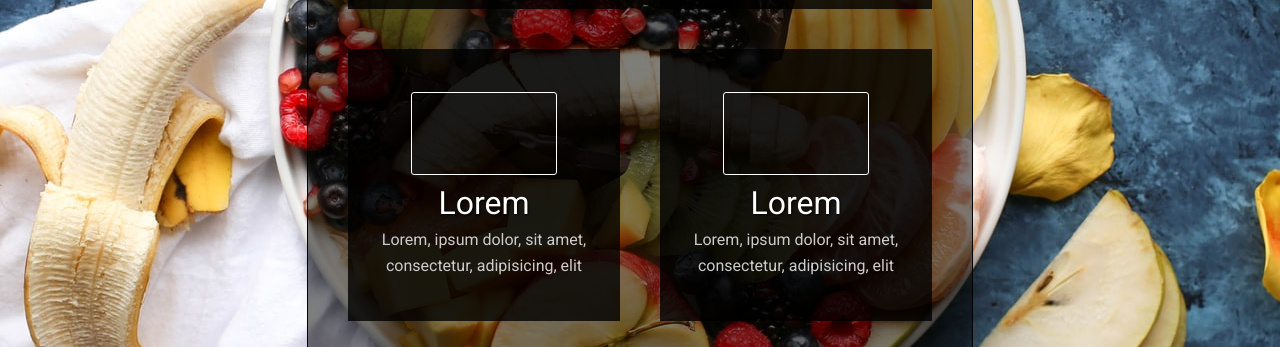
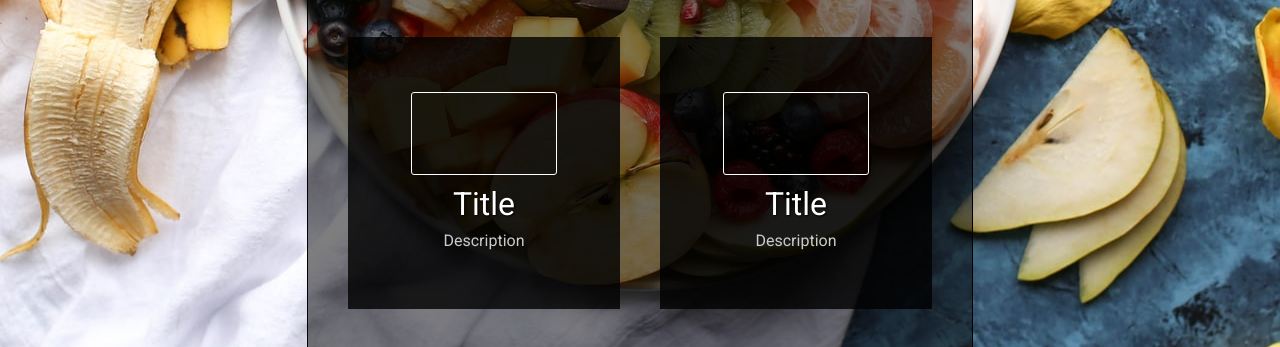
Before and after one commit to BeepBoopItsJoop/Restaurant, a website built with webpack: page dist/index.html in a window 1280 px wide. Shown: the part 559-906 px from the top of the page. Built offline with nearby package versions, Linux system fonts and the light colour scheme.

Commit message:
Menu generator finished

```diff
--- a/src/menu.js
+++ b/src/menu.js
@@ -1,17 +1,41 @@
+const generateMenu = () => {
+    const menuDiv = document.createElement('div')
+    menuDiv.classList.add('menu')
+    return menuDiv
+}
+
+const generateMenuItem = (title, desciption) => {
+        //  Creating elements
+    const menuItemDiv = document.createElement('div')
+    const itemImagePlaceholderDiv = document.createElement('div')
+    const itemContentDiv = document.createElement('div')
+    const itemTitleSpan = document.createElement('span')
+    const itemTextSpan= document.createElement('span')
+
+    // Adding classes
+    menuItemDiv.classList.add('menu-item')
+    itemImagePlaceholderDiv.classList.add('item-image-placeholder')
+    itemContentDiv.classList.add('item-content')
+    itemTitleSpan.classList.add('item-title')
+    itemTextSpan.classList.add('item-text')
+
+    // Setting text content
+    itemTitleSpan.innerText = title
+    itemTextSpan.innerText = desciption
+
+    // Appending
+    itemContentDiv.append(itemTitleSpan, itemTextSpan)
+    menuItemDiv.append(itemImagePlaceholderDiv, itemContentDiv)
+
+    return menuItemDiv
+}
+
 const container = document.querySelector('#content')
 
-// const menuDiv = document.createElement('div')
-// menuDiv.className = "menu"
+const menuDiv = generateMenu()
+menuDiv.append(generateMenuItem('Title', 'Description Description Description Description Description '))
+menuDiv.append(generateMenuItem('Title', 'Description'))
+menuDiv.append(generateMenuItem('Title', 'Description'))
+menuDiv.append(generateMenuItem('Title', 'Description'))
 
-// const menuItem = document.createElement('div')
-// menuItem.className = "menu-item"
-// menuItem.innerText = 'Vegan'
-
-// const menuItem1 = document.createElement('div')
-// menuItem1.className = "menu-item"
-// menuItem1.innerText = 'Duda'
-
-// menuDiv.append(menuItem)
-// menuDiv.append(menuItem1)
-
-// container.append(menuDiv)
+container.append(menuDiv)
--- a/src/style.css
+++ b/src/style.css
@@ -48,7 +48,7 @@ nav button {
     border: 0px;
     color: white;
     transition: transform 0.3s;
-    padding: 0.5em 0em;
+    padding: 0em 0em 0.5em;
 }
 
 nav button:hover {
```
Also changed, not shown: dist/index.html, dist/main.js, src/index.js (line endings or trailing spaces).
